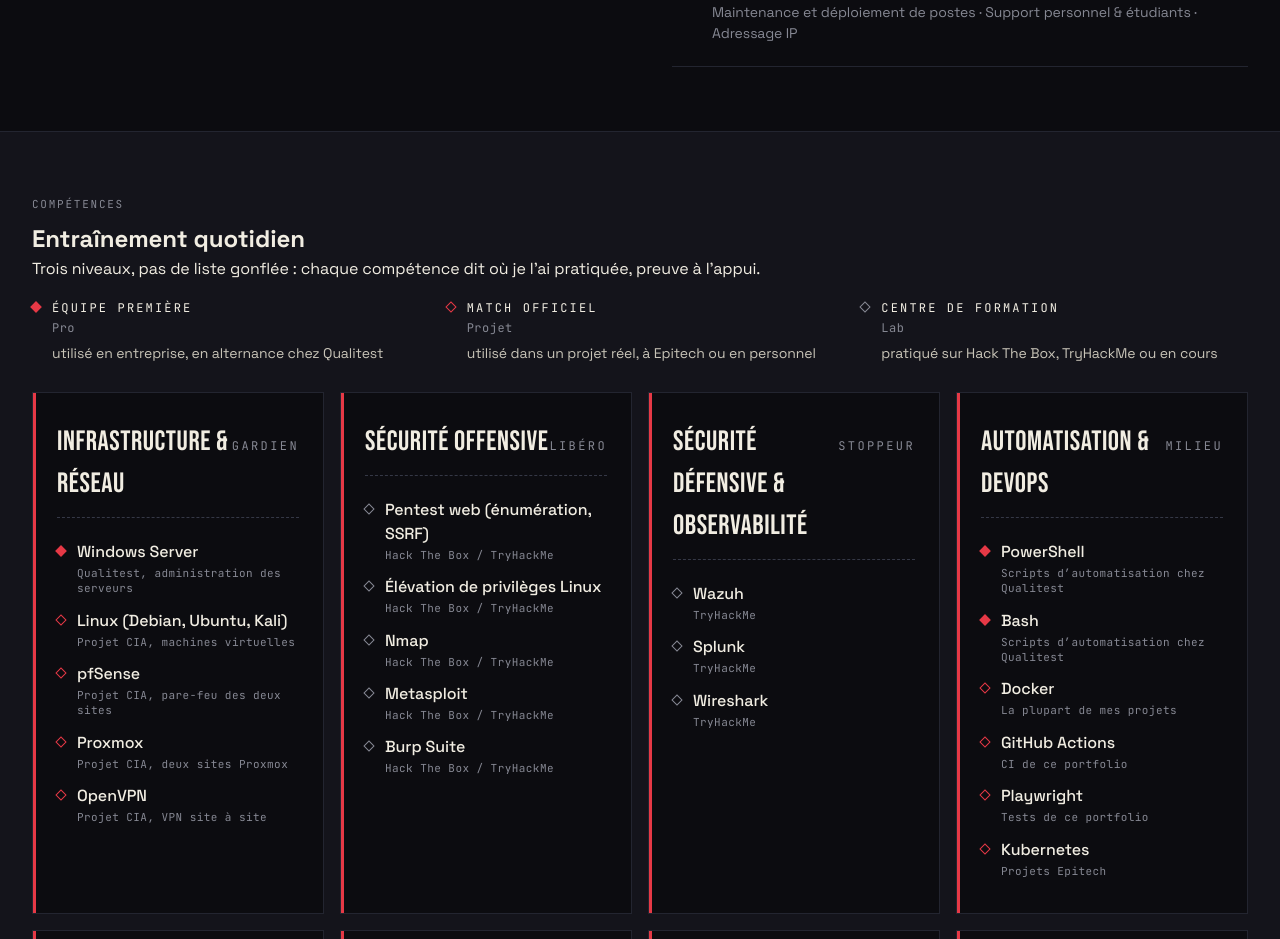
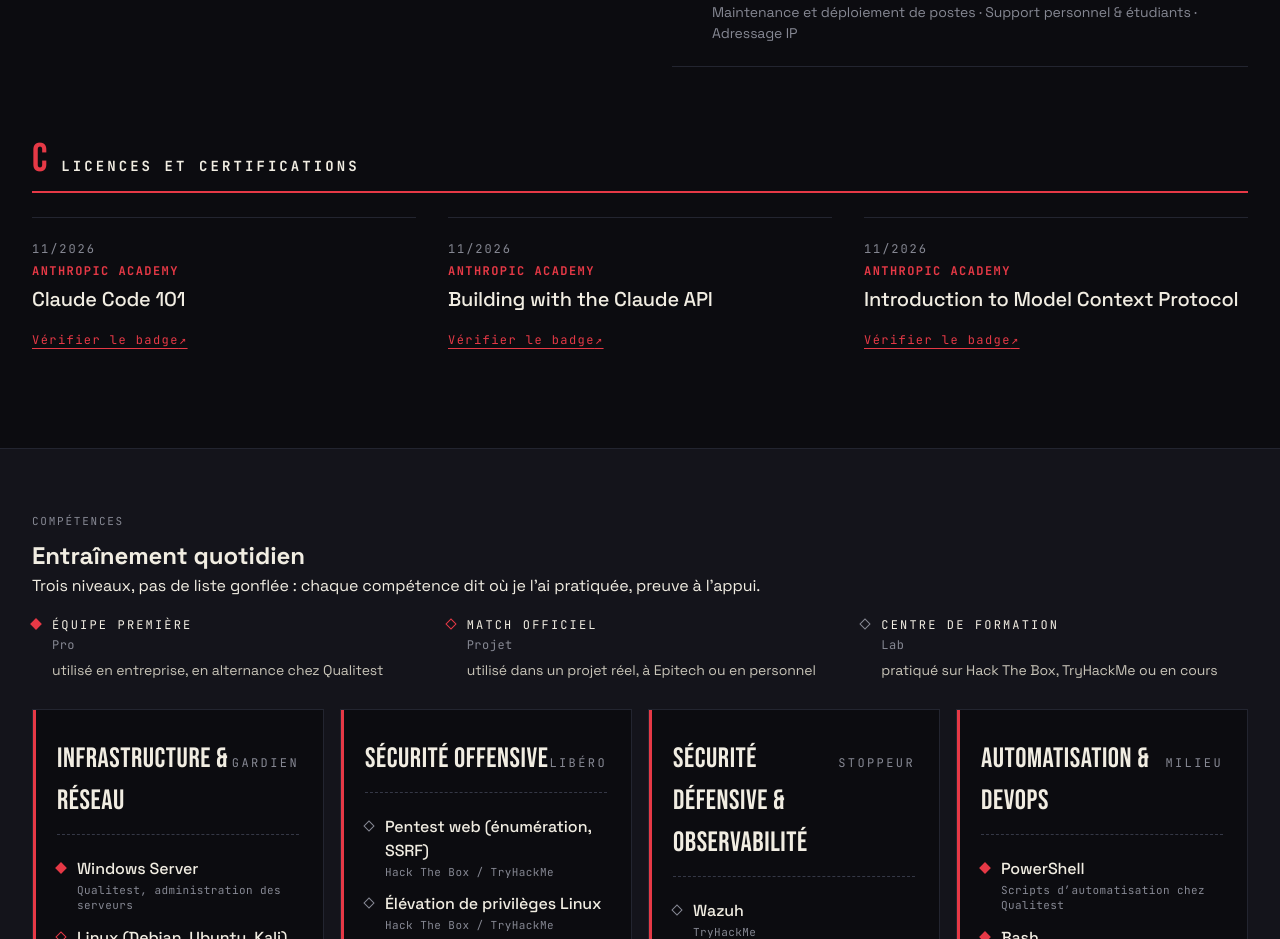
Before and after one commit to Deniz09OK/Portfolio, a Nuxt app: page / in a window 1280 px wide. Shown: the part 8180-9119 px from the top of the page. Built offline with nearby package versions, Linux system fonts and the light colour scheme.

Commit message:
feat(parcours): ajoute les licences et certifications
Nouvelle section dans Parcours, en fr/en/tr, avec trois badges Anthropic Academy (11/2026) et leur lien de vérification.

```diff
--- a/assets/css/career.css
+++ b/assets/css/career.css
@@ -85,3 +85,33 @@
   line-height: 1.5;
   margin-top: 6px;
 }
+
+/* Licences et certifications : sous les deux colonnes, une carte par badge. */
+.certs { margin-top: clamp(40px, 6vw, 72px); }
+.certs-list {
+  list-style: none;
+  display: grid;
+  grid-template-columns: repeat(3, 1fr);
+  gap: clamp(16px, 3vw, 32px);
+}
+@media (max-width: 880px) { .certs-list { grid-template-columns: 1fr; } }
+.cert {
+  display: grid;
+  gap: 4px;
+  align-content: start;
+  padding: 22px 0;
+  border-top: 1px solid var(--line);
+}
+.cert-link {
+  justify-self: start;
+  display: inline-flex;
+  align-items: center;
+  min-height: 44px;
+  font-family: var(--mono);
+  font-size: 12px;
+  letter-spacing: 0.12em;
+  color: var(--accent);
+  text-decoration: underline;
+  text-underline-offset: 4px;
+}
+.cert-link:hover { text-decoration-thickness: 2px; }
--- a/components/CareerSection.vue
+++ b/components/CareerSection.vue
@@ -3,6 +3,7 @@ const content = usePortfolio()
 const career = computed(() => content.value.career)
 const edu = computed(() => content.value.edu)
 const exp = computed(() => content.value.exp)
+const certs = computed(() => content.value.certs)
 </script>
 
 <template>
@@ -42,6 +43,27 @@ const exp = computed(() => content.value.exp)
           </ol>
         </div>
       </div>
+
+      <div class="certs">
+        <div class="career-col-head">
+          <span class="career-col-num">C</span>
+          <h3>{{ career.certsLabel }}</h3>
+        </div>
+        <ul class="certs-list">
+          <li v-for="c in certs" :key="c.url" v-reveal class="cert">
+            <div class="timeline-year">{{ c.year }}</div>
+            <div class="timeline-school">{{ c.issuer }}</div>
+            <div class="timeline-title">{{ c.name }}</div>
+            <a
+              class="cert-link"
+              :href="c.url"
+              target="_blank"
+              rel="noopener noreferrer"
+              :aria-label="`${career.certsVerify} : ${c.name}`"
+            >{{ career.certsVerify }} <span aria-hidden="true">↗</span></a>
+          </li>
+        </ul>
+      </div>
     </div>
   </section>
 </template>
--- a/data/portfolio.ts
+++ b/data/portfolio.ts
@@ -69,7 +69,9 @@ export const portfolio: Portfolio = {
     career: {
       title: "Saisons jouées",
       eduLabel: "ACADÉMIE",
-      expLabel: "TERRAIN"
+      expLabel: "TERRAIN",
+      certsLabel: "LICENCES ET CERTIFICATIONS",
+      certsVerify: "Vérifier le badge"
     },
     edu: [
       { year: "09/2024 — 09/2027", school: "EPITECH NANCY", title: "MSc Pro — Cybersécurité & Cloud", desc: "Pédagogie active · Debian/OpenBSD/FreeBSD · Sécu offensive & défensive", current: true },
@@ -81,6 +83,11 @@ export const portfolio: Portfolio = {
       { year: "01/2024 — 03/2024", company: "BURGER KING · VANDŒUVRE-LÈS-NANCY", title: "Équipier polyvalent", desc: "Service salle & drive · Relation client" },
       { year: "03/2023 — 12/2023", company: "1ER RSMV · MONTIGNY-LÈS-METZ", title: "Volontaire stagiaire", desc: "Régiment du Service Militaire Volontaire basé à Montigny-lès-Metz · Discipline & cohésion · SST · Médaille du mérite" },
       { year: "01/2019 — 06/2021", company: "LYCÉE HENRI LORITZ · SCIENCES PO NANCY · CFA CHARLES DE FOUCAULD", title: "Stages IT (Bac Pro puis BTS)", desc: "Maintenance et déploiement de postes · Support personnel & étudiants · Adressage IP" }
+    ],
+    certs: [
+      { year: "11/2026", name: "Claude Code 101", issuer: "ANTHROPIC ACADEMY", url: "https://academy.claude.com/verify/03d6ba78be62571ba463d9056184ceae" },
+      { year: "11/2026", name: "Building with the Claude API", issuer: "ANTHROPIC ACADEMY", url: "https://academy.claude.com/verify/1e1a718051738e60e7ec630e22e2a368" },
+      { year: "11/2026", name: "Introduction to Model Context Protocol", issuer: "ANTHROPIC ACADEMY", url: "https://academy.claude.com/verify/308c6bb8c6dd3c8091d2fc27eeb7e83d" }
     ],
     drills: {
       title: "Entraînement quotidien",
@@ -528,7 +535,7 @@ export const portfolio: Portfolio = {
       { idx: "10", name: "Popeye", kanji: "船団", type: "Containerisation", stack: "DOCKER · FLASK · NODE.JS · POSTGRESQL", year: "2025", opponent: "WEB MONOLITH", verdict: "MODULAR ARCHITECTURE", desc: "Docker containerisation project. Full web application in a microservices architecture, with inter-service communication and persistence.", link: "https://github.com/Deniz09OK/Popeye", archived: true },
       { idx: "11", name: "EpiQuest", kanji: "冒険", type: "2D video game", stack: "JAVA · LIBGDX · GAMEDEV", year: "2024", opponent: "EMPTY ENGINE", verdict: "PLAYABLE ADVENTURE", desc: "2D adventure game built with Java and LibGDX. Combat system, dialogues, progression. Team project.", link: "https://github.com/Deniz09OK/Projet-Jeu-Java", archived: true }
     ],
-    career: { title: "Seasons played", eduLabel: "ACADEMY", expLabel: "FIELD" },
+    career: { title: "Seasons played", eduLabel: "ACADEMY", expLabel: "FIELD", certsLabel: "LICENSES & CERTIFICATIONS", certsVerify: "Verify badge" },
     edu: [
       { year: "09/2024 — 09/2027", school: "EPITECH NANCY", title: "MSc Pro — Cybersecurity & Cloud", desc: "Active pedagogy · Debian/OpenBSD/FreeBSD · Offensive & defensive security", current: true },
       { year: "09/2020 — 07/2022", school: "CHARLES DE FOUCAULD", title: "BTS SNIR", desc: "C/C++, Python · VLAN, routing, subnets · Mageia" },
@@ -539,6 +546,11 @@ export const portfolio: Portfolio = {
       { year: "01/2024 — 03/2024", company: "BURGER KING · VANDŒUVRE-LÈS-NANCY", title: "Versatile crew member", desc: "Front of house & drive · Customer service" },
       { year: "03/2023 — 12/2023", company: "1ST RSMV · MONTIGNY-LÈS-METZ", title: "Volunteer trainee", desc: "Voluntary Military Service (SMV) regiment based in Montigny-lès-Metz · Discipline & teamwork · First-aid (SST) · Merit medal" },
       { year: "01/2019 — 06/2021", company: "LYCÉE HENRI LORITZ · SCIENCES PO NANCY · CFA CHARLES DE FOUCAULD", title: "IT internships (vocational bac, then BTS)", desc: "Workstation maintenance & rollout · Staff & student support · IP addressing" }
+    ],
+    certs: [
+      { year: "11/2026", name: "Claude Code 101", issuer: "ANTHROPIC ACADEMY", url: "https://academy.claude.com/verify/03d6ba78be62571ba463d9056184ceae" },
+      { year: "11/2026", name: "Building with the Claude API", issuer: "ANTHROPIC ACADEMY", url: "https://academy.claude.com/verify/1e1a718051738e60e7ec630e22e2a368" },
+      { year: "11/2026", name: "Introduction to Model Context Protocol", issuer: "ANTHROPIC ACADEMY", url: "https://academy.claude.com/verify/308c6bb8c6dd3c8091d2fc27eeb7e83d" }
     ],
     drills: {
       title: "Daily training",
@@ -981,7 +993,7 @@ export const portfolio: Portfolio = {
       { idx: "10", name: "Popeye", kanji: "船団", type: "Konteynerleştirme", stack: "DOCKER · FLASK · NODE.JS · POSTGRESQL", year: "2025", opponent: "WEB MONOLİT", verdict: "MODÜLER MİMARİ", desc: "Docker ile konteynerleştirme projesi. Mikroservis mimarisinde tam bir web uygulaması, servisler arası iletişim ve kalıcılık.", link: "https://github.com/Deniz09OK/Popeye", archived: true },
       { idx: "11", name: "EpiQuest", kanji: "冒険", type: "2D video oyunu", stack: "JAVA · LIBGDX · OYUN", year: "2024", opponent: "BOŞ MOTOR", verdict: "OYNANABİLİR MACERA", desc: "Java ve LibGDX ile geliştirilmiş 2D macera oyunu. Savaş sistemi, diyaloglar, ilerleme. Takım projesi.", link: "https://github.com/Deniz09OK/Projet-Jeu-Java", archived: true }
     ],
-    career: { title: "Oynanan sezonlar", eduLabel: "AKADEMİ", expLabel: "SAHA" },
+    career: { title: "Oynanan sezonlar", eduLabel: "AKADEMİ", expLabel: "SAHA", certsLabel: "LİSANSLAR VE SERTİFİKALAR", certsVerify: "Rozeti doğrula" },
     edu: [
       { year: "09/2024 — 09/2027", school: "EPITECH NANCY", title: "MSc Pro — Siber Güvenlik & Bulut", desc: "Aktif pedagoji · Debian/OpenBSD/FreeBSD · Saldırı & savunma", current: true },
       { year: "09/2020 — 07/2022", school: "CHARLES DE FOUCAULD", title: "BTS SNIR", desc: "C/C++, Python · VLAN, yönlendirme, alt ağlar · Mageia" },
@@ -992,6 +1004,11 @@ export const portfolio: Portfolio = {
       { year: "01/2024 — 03/2024", company: "BURGER KING · VANDŒUVRE-LÈS-NANCY", title: "Çok yönlü ekip üyesi", desc: "Salon & drive · Müşteri ilişkileri" },
       { year: "03/2023 — 12/2023", company: "1. RSMV · MONTIGNY-LÈS-METZ", title: "Gönüllü stajyer", desc: "Montigny-lès-Metz'te bulunan Gönüllü Askerlik Hizmeti (SMV) alayı · Disiplin & takım çalışması · SST · Liyakat madalyası" },
       { year: "01/2019 — 06/2021", company: "LYCÉE HENRI LORITZ · SCIENCES PO NANCY · CFA CHARLES DE FOUCAULD", title: "BT stajları (Mesleki Lise, ardından BTS)", desc: "İş istasyonu bakımı ve kurulumu · Personel & öğrenci desteği · IP adresleme" }
+    ],
+    certs: [
+      { year: "11/2026", name: "Claude Code 101", issuer: "ANTHROPIC ACADEMY", url: "https://academy.claude.com/verify/03d6ba78be62571ba463d9056184ceae" },
+      { year: "11/2026", name: "Building with the Claude API", issuer: "ANTHROPIC ACADEMY", url: "https://academy.claude.com/verify/1e1a718051738e60e7ec630e22e2a368" },
+      { year: "11/2026", name: "Introduction to Model Context Protocol", issuer: "ANTHROPIC ACADEMY", url: "https://academy.claude.com/verify/308c6bb8c6dd3c8091d2fc27eeb7e83d" }
     ],
     drills: {
       title: "Günlük antrenman",
```
Also changed, not shown: types/portfolio.ts (+15 -0 lines).
